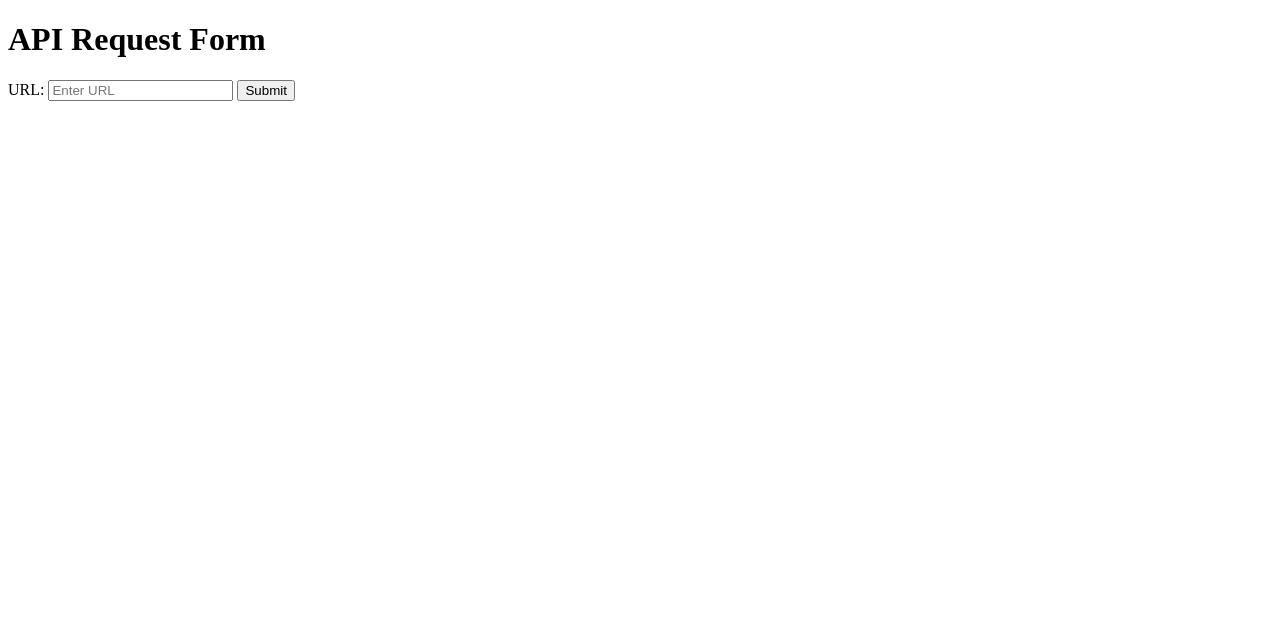
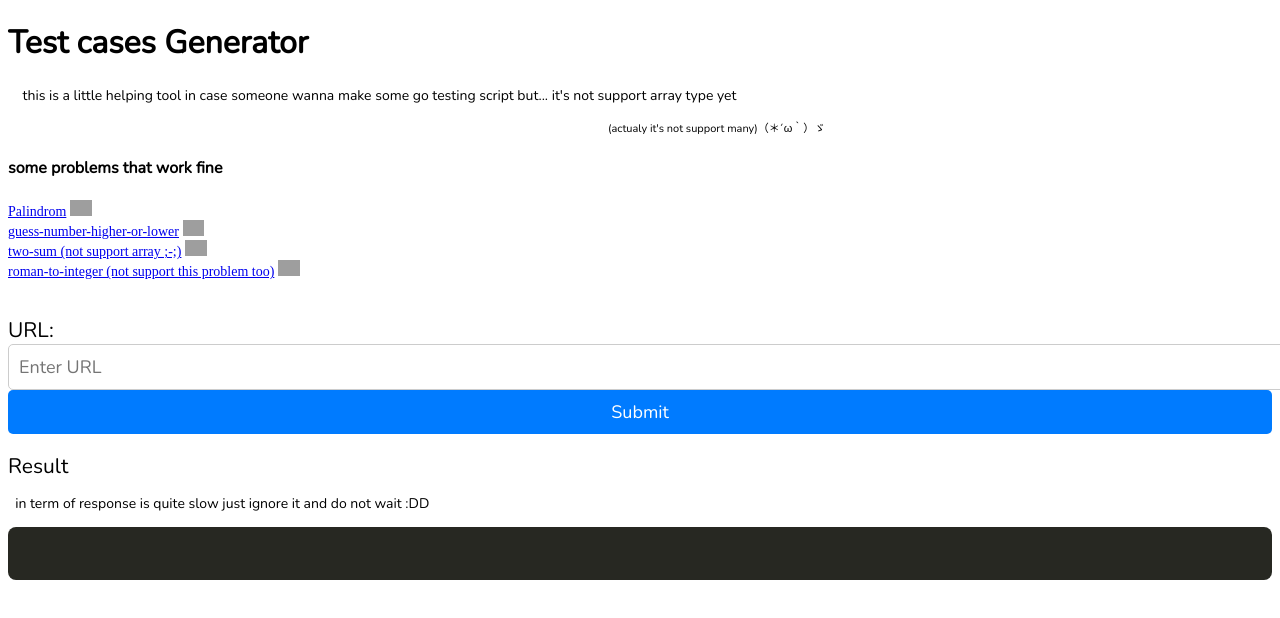
Before and after one commit to rachataptnn/testCasesGenerator-web, a SvelteKit app: page / in a window 1280 px wide. Shown: the top 618 px of the page. Built offline with nearby package versions, Linux system fonts and the light colour scheme; grey boxes are pictures that could not be loaded.

Commit message:
better ui, call api prd

```diff
--- a/src/app.html
+++ b/src/app.html
@@ -3,6 +3,10 @@
 	<head>
 		<meta charset="utf-8" />
 		<link rel="icon" href="%sveltekit.assets%/favicon.png" />
+
+		<!-- some nice font! -->
+		<link rel="stylesheet" href="https://fonts.googleapis.com/css?family=Nunito">
+
 		<meta name="viewport" content="width=device-width, initial-scale=1" />
 		%sveltekit.head%
 	</head>
--- a/src/routes/+page.svelte
+++ b/src/routes/+page.svelte
@@ -1,21 +1,85 @@
-<!-- src/routes/TestCaseGenerator.svelte -->
 <style>
     #editor-container {
-      background-color: #272822; /* Background color */
-      color: #F8F8F2; /* Text color */
-      /* Add other styling properties to match the theme */
+      background-color: #272822;
+      color: #F8F8F2;
+      padding: 20px;
+      border-radius: 0.5rem;
+    }
+
+    input {
+      font-family: 'Nunito', sans-serif;
+      width: 100%; /* Make the input extend to 100% of its container */
+      padding: 10px; /* Add some padding for spacing */
+      border: 1px solid #ccc; /* Add a border with a light gray color */
+      border-radius: 5px; /* Add rounded corners */
+      font-size: 18px; /* Set the font size */
+      outline: none; /* Remove the default input focus outline */
+    }
+
+    /* Add a hover effect for the input */
+    input:hover {
+        border-color: #007BFF; /* Change the border color on hover */
+    }
+
+    /* Add a focus effect for the input */
+    input:focus {
+        border-color: #007BFF; /* Change the border color when focused */
+        box-shadow: 0 0 5px #007BFF; /* Add a subtle box shadow when focused */
+    }
+
+    button {
+      font-family: 'Nunito', sans-serif;
+      font-size: 18px;
+      width: 100%;
+      background-color: #007BFF;
+      color: white;
+      border: none;
+      padding: 10px 20px;
+      border-radius: 5px;
+      cursor: pointer;
+    }
+
+    button:hover {
+        background-color: rgb(8, 114, 234)
+    }
+
+    h1 {
+      font-family: 'Nunito', sans-serif;
+    }
+    label {
+      font-size: 21px;
+      font-family: 'Nunito', sans-serif;
+    }
+    img {
+      height: 1rem;
+    }
+    p {
+      font-family: 'Nunito', sans-serif;
+      font-size: 14px;
+    }
+    a {
+      font-size: 14px;
+    }
+    h4 {
+      font-family: 'Nunito', sans-serif;
+    }
+    .smallp{
+      font-size: 11px;
+      margin-left: 600px;
     }
 </style>
-<script>
+<script lang="ts">
   let url = '';
   let responseData = '';
   let code = '';
+  let isLoading = false; // Add this variable
 
   async function handleSubmit() {
+      isLoading = true; // Set loading state to true
       if (url) {
           const payload = JSON.stringify({ "url": url });
           try {
-          const apiResponse = await fetch("http://localhost:8080/gen-testcases", {
+              const apiResponse = await fetch("https://testcasegen-prd-1315033e0e3c.herokuapp.com/gen-testcases", {
                   method: "POST",
                   body: payload,
                   headers: {
@@ -27,23 +91,61 @@
               code = data.testCases;
           } catch (error) {
               responseData = "Error: " + error;
+          } finally {
+              isLoading = false; // Set loading state to false when the response is received
           }
       }
   }
+
+  function copyTextToClipboard(text: string) { // Explicitly specify 'text' as a string
+        const textToCopy = text;
+
+        const textArea = document.createElement("textarea");
+        textArea.value = textToCopy;
+        document.body.appendChild(textArea);
+        textArea.select();
+        document.execCommand('copy');
+        document.body.removeChild(textArea);
+
+        alert("URL copied! - " + textToCopy);
+    }
 </script>
 
-  <h1>API Request Form</h1>
+  <h1>Test cases Generator</h1>
+  <p>&nbsp;&nbsp;&nbsp;&nbsp;this is a little helping tool in case someone wanna make some go testing script but... it's not support array type yet</p>
+  <p class="smallp">(actualy it's not support many)（＊´ω｀）ゞ</p>
 
+
+
+  <h4>some problems that work fine</h4>
+  <div>
+    <a href="https://leetcode.com/problems/palindrome-number/" target="_blank">Palindrom</a>
+    <img src="./copy.png" on:click={() => copyTextToClipboard("https://leetcode.com/problems/palindrome-number/")} alt="Click to Copy URL">
+  </div>
+  <div>
+    <a href="https://leetcode.com/problems/guess-number-higher-or-lower/" target="_blank">guess-number-higher-or-lower</a>
+    <img src="./copy.png" on:click={() => copyTextToClipboard("https://leetcode.com/problems/guess-number-higher-or-lower/")} alt="Click to Copy URL">
+  </div>
+  <div>
+    <a href="https://leetcode.com/problems/two-sum/" target="_blank">two-sum (not support array ;-;)</a>
+    <img src="./copy.png" on:click={() => copyTextToClipboard("https://leetcode.com/problems/two-sum/")} alt="Click to Copy URL">
+  </div>
+  <div>
+    <a href="https://leetcode.com/problems/roman-to-integer/" target="_blank">roman-to-integer (not support this problem too)</a>
+    <img src="./copy.png" on:click={() => copyTextToClipboard("https://leetcode.com/problems/roman-to-integer/")} alt="Click to Copy URL">
+  </div>
+
+  <br/>
+  <br/>
   <form on:submit={handleSubmit}>
     <label for="urlInput">URL:</label>
     <input type="text" id="urlInput" bind:value={url} placeholder="Enter URL" />
-    <button type="submit">Submit</button>
+    <button type="submit" disabled={isLoading}>Submit</button>
   </form>
 
-  <div id="response">
-    <pre>{responseData}</pre>
-  </div>
-
+  <br/>
+  <label for="urlInput">Result</label>
+  <p>&nbsp;&nbsp;in term of response is quite slow just ignore it and do not wait :DD</p>
   <div id="editor-container">
     <pre>{code}</pre>
   </div>
```
Also changed, not shown: src/routes/copy.png (added). Lines whose indentation alone changed are shown as unchanged.
